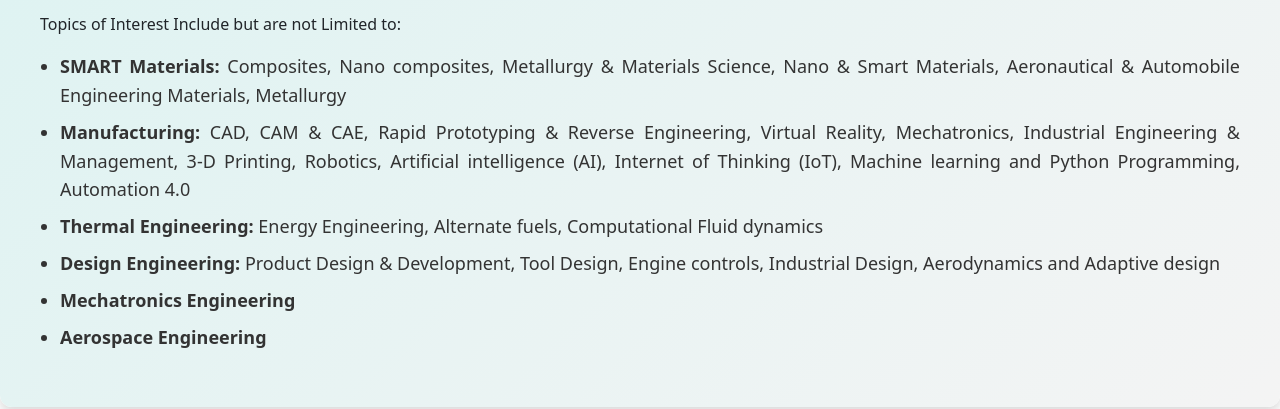
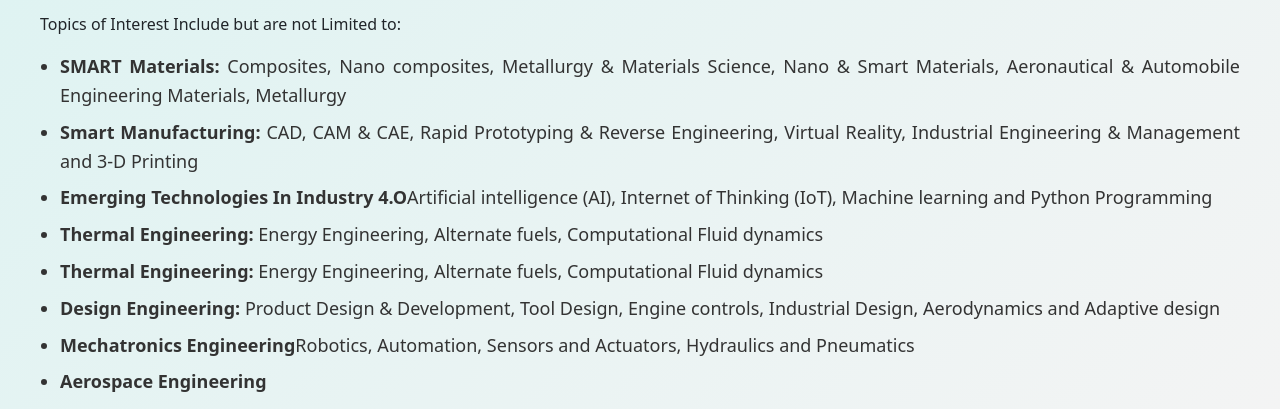
Before and after one commit to Akarsh-Kiran-Gowda/ICAMMAE-25, a plain HTML site: page index.html in a window 1280 px wide. Shown: the part 1095-1504 px from the top of the page. Drawn offline with nearby package versions, Linux system fonts and the light colour scheme.

Commit message:
Update index.html
update in call for papers

```diff
--- a/index.html
+++ b/index.html
@@ -302,10 +302,12 @@
         <p>Topics of Interest Include but are not Limited to:</p>
         <ul>
             <li><b>SMART Materials: </b>Composites, Nano composites, Metallurgy & Materials Science, Nano & Smart Materials, Aeronautical & Automobile Engineering Materials, Metallurgy</li>
-            <li><b>Manufacturing: </b>CAD, CAM & CAE, Rapid Prototyping & Reverse Engineering, Virtual Reality, Mechatronics, Industrial Engineering & Management, 3-D Printing, Robotics, Artificial intelligence (AI), Internet of Thinking (IoT), Machine learning and Python Programming, Automation 4.0</li>
+            <li><b>Smart Manufacturing: </b>CAD, CAM & CAE, Rapid Prototyping & Reverse Engineering, Virtual Reality, Industrial Engineering & Management and 3-D Printing</li>
+            <li><b>Emerging Technologies In Industry 4.O</b>Artificial intelligence (AI), Internet of Thinking (IoT), Machine learning and Python Programming</li>
+            <li><b>Thermal Engineering: </b>Energy Engineering, Alternate fuels, Computational Fluid dynamics</li></li>
             <li><b>Thermal Engineering: </b>Energy Engineering, Alternate fuels, Computational Fluid dynamics</li>
             <li><b>Design Engineering: </b>Product Design & Development, Tool Design, Engine controls, Industrial Design, Aerodynamics and Adaptive design</li>
-            <li><b>Mechatronics Engineering</b></li>
+            <li><b>Mechatronics Engineering</b>Robotics, Automation, Sensors and Actuators, Hydraulics and Pneumatics</li>
             <li><b>Aerospace Engineering</b></li>
         </ul>
     </div>
```
